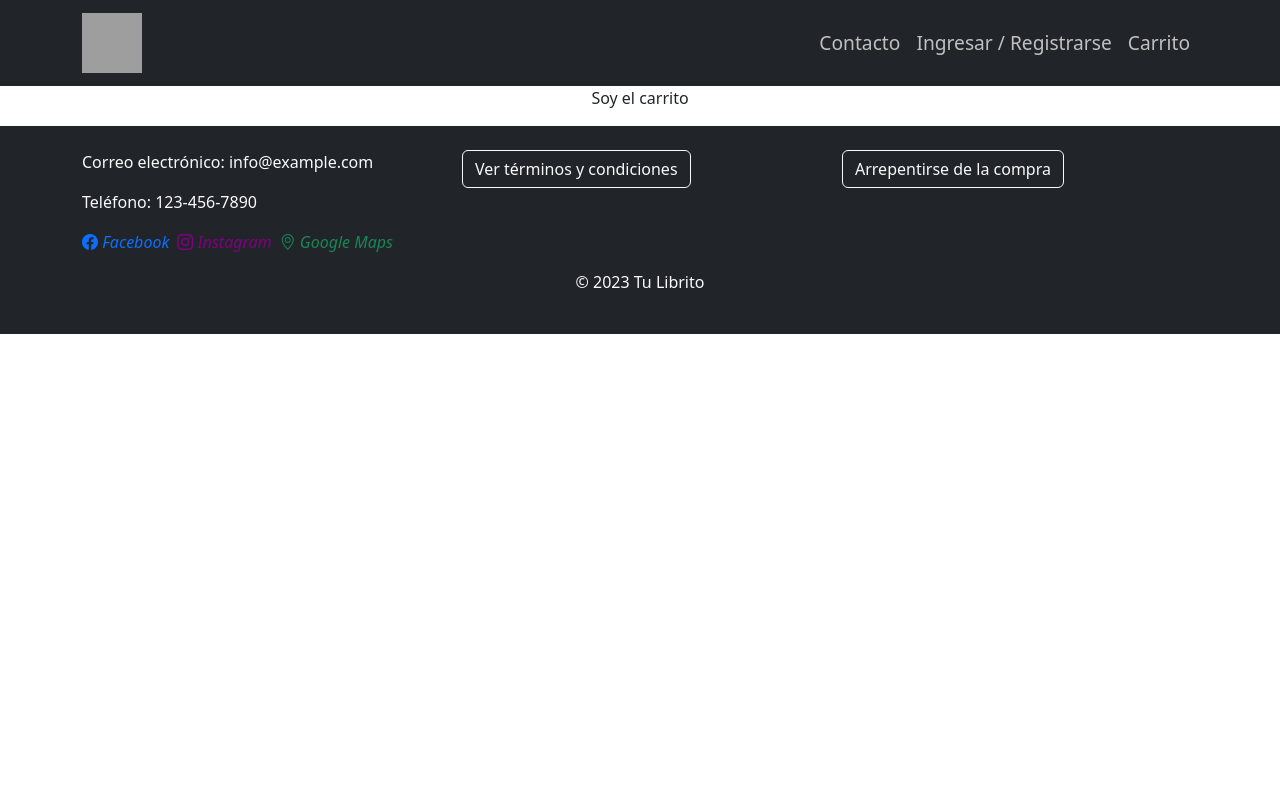
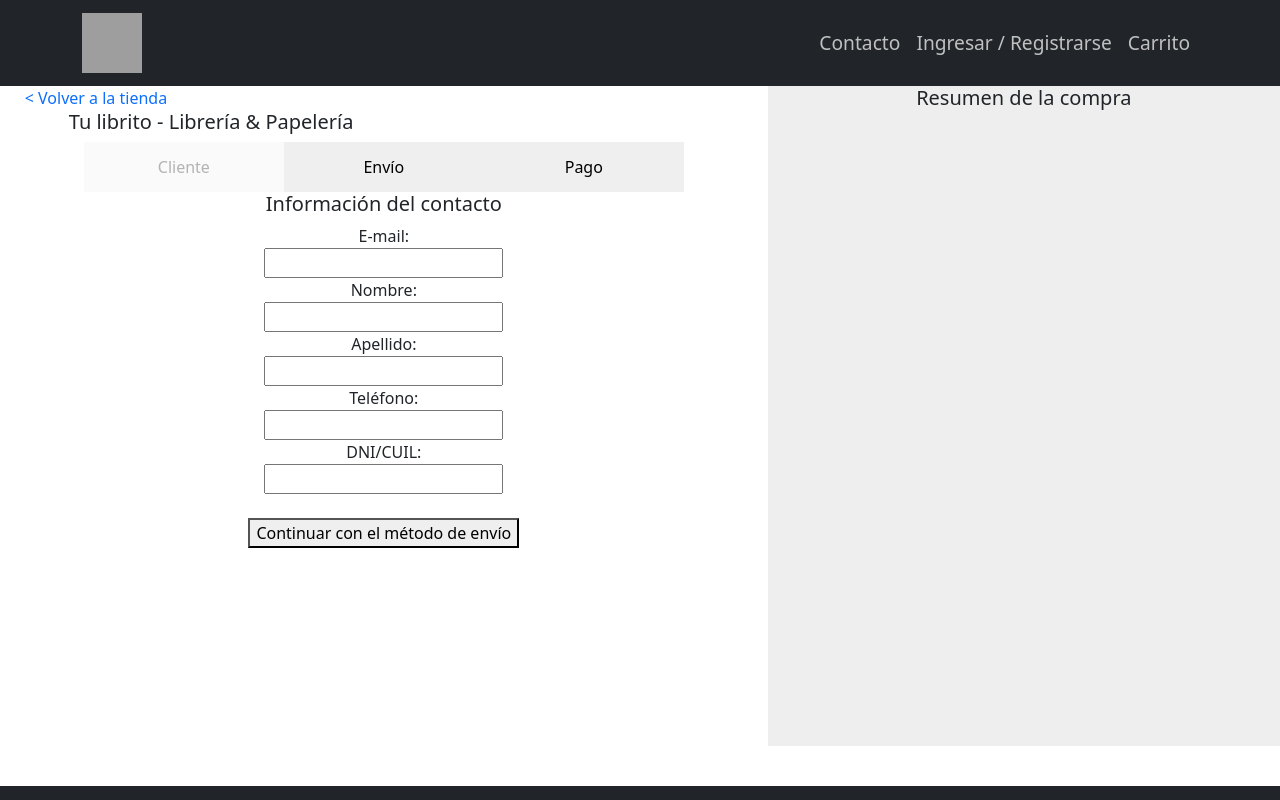
Before and after one commit to MoralesMatiasEzequiel/pf-libreria-FRONT, a React (Create React App) app: page /cart in a window 1280 px wide. Shown: the top 800 px of the page. Built offline with nearby package versions, Linux system fonts and the light colour scheme; grey boxes are pictures that could not be loaded.

Commit message:
Componente Cart

```diff
--- a/src/components/views/Cart/Cart.jsx
+++ b/src/components/views/Cart/Cart.jsx
@@ -1,11 +1,31 @@
-import React from "react";
+import React, { useState } from "react";
+import style from "./Cart.module.css";
+import { Link } from "react-router-dom";
+import FormInfoCart from "./FormInfoCart";
+import FormShipmentCart from "./FormShipmentCart";
+import FormPayCart from "./FormPayCart";
 
 const Cart = () => {
 
+    const [ formInfo, setFormInfo ] = useState(true);
+    const [ formShipment, setFormShipment ] = useState(false);
+    const [ formPay, setFormPay ] = useState(false);
 
     return (
-        <div>
-            <p>Soy el carrito</p>
+        <div className={style.container}>
+            <div className={style.containerInfo}>
+                <Link to={"/shop"} className={style.linkBack}>{"< Volver a la tienda"}</Link>
+                <h5 className={style.title}>Tu librito - Librería & Papelería</h5>
+                <button className={style.boton} onClick={() => {setFormInfo(true); setFormShipment(false); setFormPay(false);}} disabled={formInfo}>Cliente</button>
+                <button className={style.boton} onClick={() => {setFormInfo(false); setFormShipment(true); setFormPay(false);}} disabled={formShipment}>Envío</button>
+                <button className={style.boton} onClick={() => {setFormInfo(false); setFormShipment(false); setFormPay(true);}} disabled={formPay}>Pago</button>
+                <FormInfoCart state={formInfo} setState={setFormInfo}/>
+                <FormShipmentCart state={formShipment} setState={setFormShipment}/>
+                <FormPayCart state={formPay} setState={setFormPay}/>
+            </div>
+            <div className={style.containerSubTotal}>
+                <h5>Resumen de la compra</h5>
+            </div>
         </div>
     )
 
--- /dev/null
+++ b/src/components/views/Cart/Cart.module.css
@@ -0,0 +1,31 @@
+.container {
+    display: flex;
+    flex-direction: row;
+}
+
+.containerInfo {
+    width: 809px;
+    height: 700px;
+}
+
+.containerSubTotal {
+    width: 540px;
+    height: 660px;
+    background-color: #eeeeee;
+
+}
+
+.linkBack {
+    text-decoration: none;
+    padding-right: 75%;
+}
+
+.title {
+    padding-right: 45%;
+}
+
+.boton {
+    width: 200px;
+    height: 50px;
+    border: none;
+}
--- /dev/null
+++ b/src/components/views/Cart/FormInfoCart.jsx
@@ -0,0 +1,59 @@
+import React, { useState } from "react";
+import style from "./FormInfoCart.module.css";
+
+
+const FormInfoCart = ({ state, setState }) => {
+
+    const [ form, setForm ] = useState({
+        email: '',
+        name: '',
+        lastname: '',
+        phone: '',
+        dni: ''
+    });
+
+
+
+    return (
+        <div>
+            {state &&
+                <form>
+                    <div>
+                        <h5>Información del contacto</h5>
+                    </div>
+                    <div>
+                        <label htmlFor="email">E-mail: </label>
+                        <br />
+                        <input type="text" name="email" value={form.email}/>
+                    </div>
+                    <div>
+                        <label htmlFor="name">Nombre: </label>
+                        <br />
+                        <input type="text" name="name" value={form.name}/>
+                    </div>
+                    <div>
+                        <label htmlFor="lastname">Apellido: </label>
+                        <br />
+                        <input type="text" name="lastname" value={form.lastname}/>
+                    </div>
+                    <div>
+                        <label htmlFor="phone">Teléfono: </label>
+                        <br />
+                        <input type="text" name="phone" value={form.phone}/>
+                    </div>
+                    <div>
+                        <label htmlFor="dni">DNI/CUIL: </label>
+                        <br />
+                        <input type="text" name="dni" value={form.dni}/>
+                    </div>
+                    <br />
+                    <div>
+                        <button>Continuar con el método de envío</button>
+                    </div>
+                </form>
+            }
+        </div>
+    )
+};
+
+export default FormInfoCart;
--- /dev/null
+++ b/src/components/views/Cart/FormPayCart.jsx
@@ -0,0 +1,34 @@
+import React from "react";
+import style from "./FormPayCart.module.css";
+
+
+const FormPayCart = ({ state, setState }) => {
+
+
+
+    return (
+        <div>
+            {state &&
+                <div>
+                    <div>
+                        <h5>Elija una forma de pago</h5>
+                    </div>
+                    <div>
+                        <input type="radio" name="opcion" value="opcion1"/> Mercado Pago
+                        <br/>
+                        <input type="radio" name="opcion" value="opcion2"/> Transferencia bancaria
+                        <br/>
+                        <input type="radio" name="opcion" value="opcion3"/> Tarjetas de crédito y débito
+                        <br/>
+                    </div>
+                    <div>
+                        <button>Regresar a método de envío</button>
+                        <button>Realizar compra</button>
+                    </div>
+                </div>
+            }
+        </div>
+    )
+};
+
+export default FormPayCart;
--- /dev/null
+++ b/src/components/views/Cart/FormShipmentCart.jsx
@@ -0,0 +1,60 @@
+import React, { useState } from "react";
+import style from "./FormShipmentCart.module.css";
+
+
+const FormShipmentCart = ({ state, setState }) => {
+
+    const [ form, setForm ] = useState({
+        street: '',
+        number: '',
+        country: '',
+        city: '',
+        clarification: ''
+    });
+
+
+
+    return (
+        <div>
+            {state &&
+                <form>
+                    <div>
+                        <h5>Información del envío</h5>
+                    </div>
+                    <div>
+                        <label htmlFor="street">Calle: </label>
+                        <br />
+                        <input type="text" name="street" value={form.street}/>
+                    </div>
+                    <div>
+                        <label htmlFor="number">Número: </label>
+                        <br />
+                        <input type="text" name="number" value={form.number}/>
+                    </div>
+                    <div>
+                        <label htmlFor="country">País: </label>
+                        <br />
+                        <input type="text" name="country" value={form.country}/>
+                    </div>
+                    <div>
+                        <label htmlFor="city">Ciudad: </label>
+                        <br />
+                        <input type="text" name="city" value={form.city}/>
+                    </div>
+                    <div>
+                        <label htmlFor="clarification">¿Algo más para aclarar sobre el lugar?: </label>
+                        <br />
+                        <textarea type="text" name="clarification" value={form.clarification}/>
+                    </div>
+                    <br />
+                    <div>
+                        <button>Regresar a información del contacto</button>
+                        <button>Continuar con el método de pago</button>
+                    </div>
+                </form>
+            }
+        </div>
+    )
+};
+
+export default FormShipmentCart;
```
Also changed, not shown: src/components/views/Cart/FormInfoCart.module.css (added), src/components/views/Cart/FormPayCart.module.css (added), src/components/views/Cart/FormShipmentCart.module.css (added).
